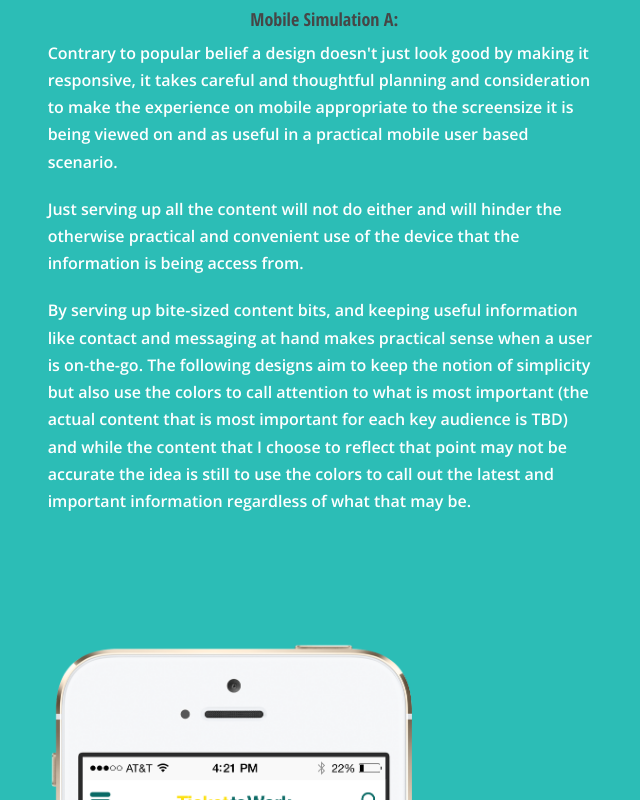
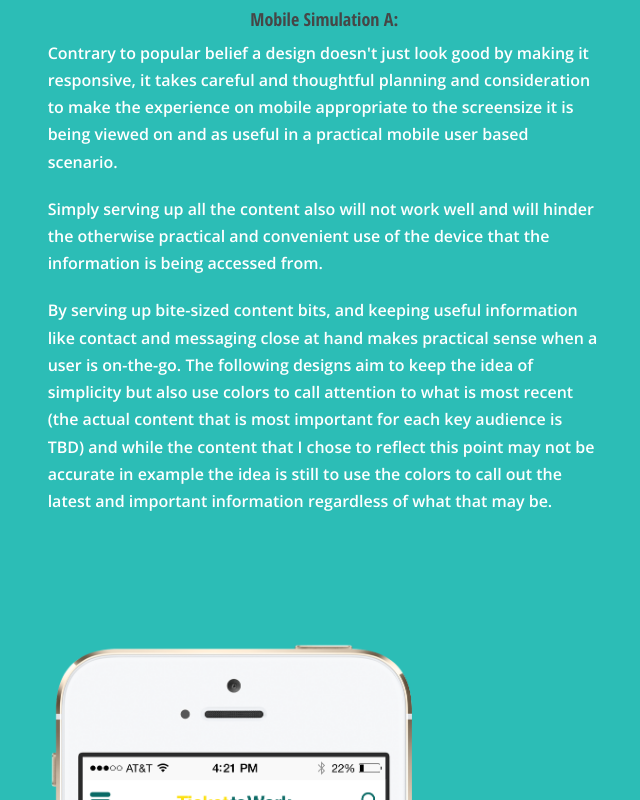
Before and after one commit to MARS1/TTW, a plain HTML site: page index.html in a window 1280 px wide. Shown: the part 11200-12000 px from the top of the page, without its empty margins (274-914 px from the left). Drawn offline with nearby package versions, Linux system fonts and the light colour scheme.

Commit message:
more typos brosh

```diff
--- a/index.html
+++ b/index.html
@@ -212,9 +212,9 @@
             Mobile Simulation A:
           </h5>
           <p class="wht-txt">Contrary to popular belief a design doesn't just look good by making it responsive, it takes careful and thoughtful planning and consideration to make the experience on mobile appropriate to the screensize it is being viewed on and as useful in a practical mobile user based scenario.</p>
-          <p class="wht-txt"> Just serving up all the content will not do either and will hinder the otherwise practical and convenient use of the device that the information is being access from.</p>
+          <p class="wht-txt"> Simply serving up all the content also will not work well and will hinder the otherwise practical and convenient use of the device that the information is being accessed from.</p>
 
-          <p class="wht-txt">By serving up bite-sized content bits, and keeping useful information like contact and messaging at hand makes practical sense when a user is on-the-go. The following designs aim to keep the notion of simplicity but also use the colors to call attention to what is most important (the actual content that is most important for each key audience is TBD) and while the content that I choose to reflect that point may not be accurate the idea is still to use the colors to call out the latest and important information regardless of what that may be.</p>
+          <p class="wht-txt">By serving up bite-sized content bits, and keeping useful information like contact and messaging close at hand makes practical sense when a user is on-the-go. The following designs aim to keep the idea of simplicity but also use colors to call attention to what is most recent (the actual content that is most important for each key audience is TBD) and while the content that I chose to reflect this point may not be accurate in example the idea is still to use the colors to call out the latest and important information regardless of what that may be.</p>
         </div>
           <img src="img/TTW-smallScreen-large2.png" alt="">
       </div>
```
